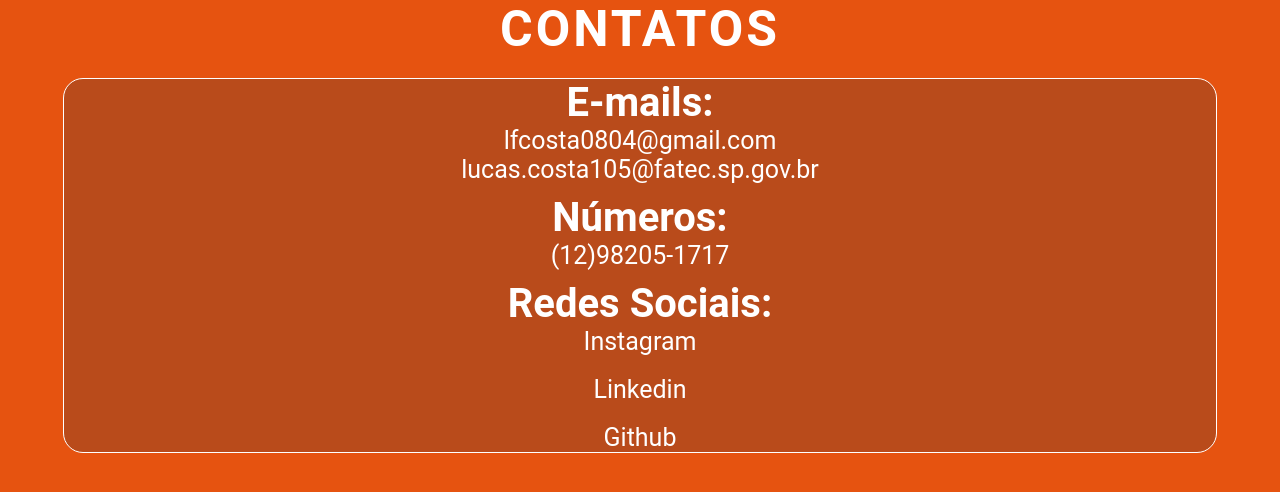
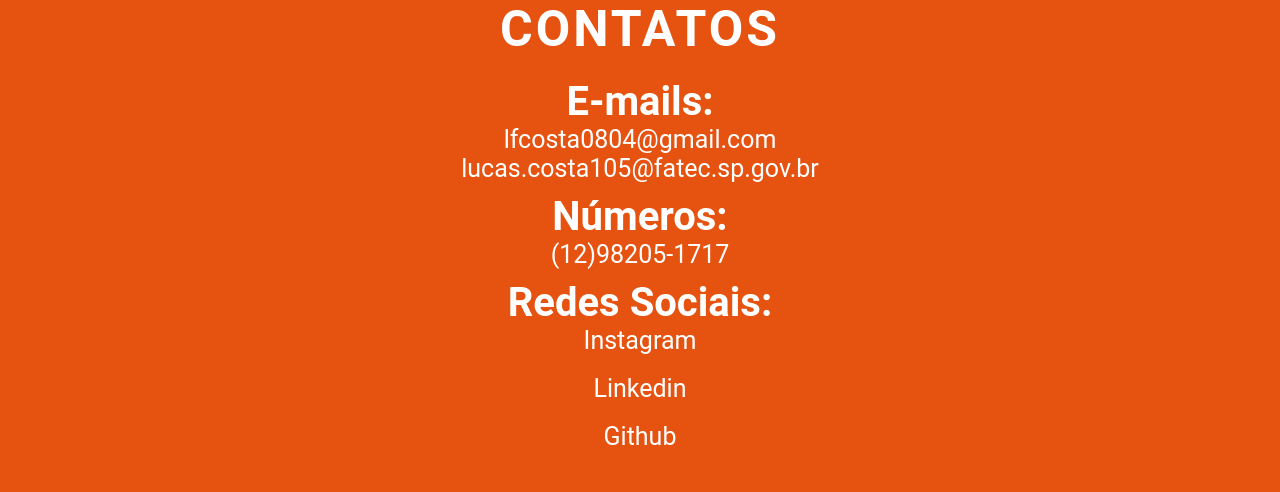
Before and after one commit to lucasdwn/Portfolio_DesignDigital_Fatec, a Python web app: template src/templates/Contatos.html in a window 1280 px wide. Shown: the part 41-533 px from the top of the page. Run offline with Jinja, Linux system fonts and the light colour scheme; the template is opened without the code that fills it, so the values that code supplies are empty.

Commit message:
Conclusão da aba contatos

```diff
--- a/src/static/styles/contatos.css
+++ b/src/static/styles/contatos.css
@@ -11,21 +11,13 @@ div{
     font-weight: bold;
 }
 
-.titulo p:hover{
-    color: #FFC500;
-    opacity: 0.7;
-}
-
 .conteudo{
-    border: #fff solid 1px;
-    border-radius: 20px;
     color: #fff;
     margin: auto;
     margin-top: 20px;
     width: 90%;
     display: flex;
     flex-direction: column;
-    background: #33333f3f;
 }
 
 .conteudo h1{
```
